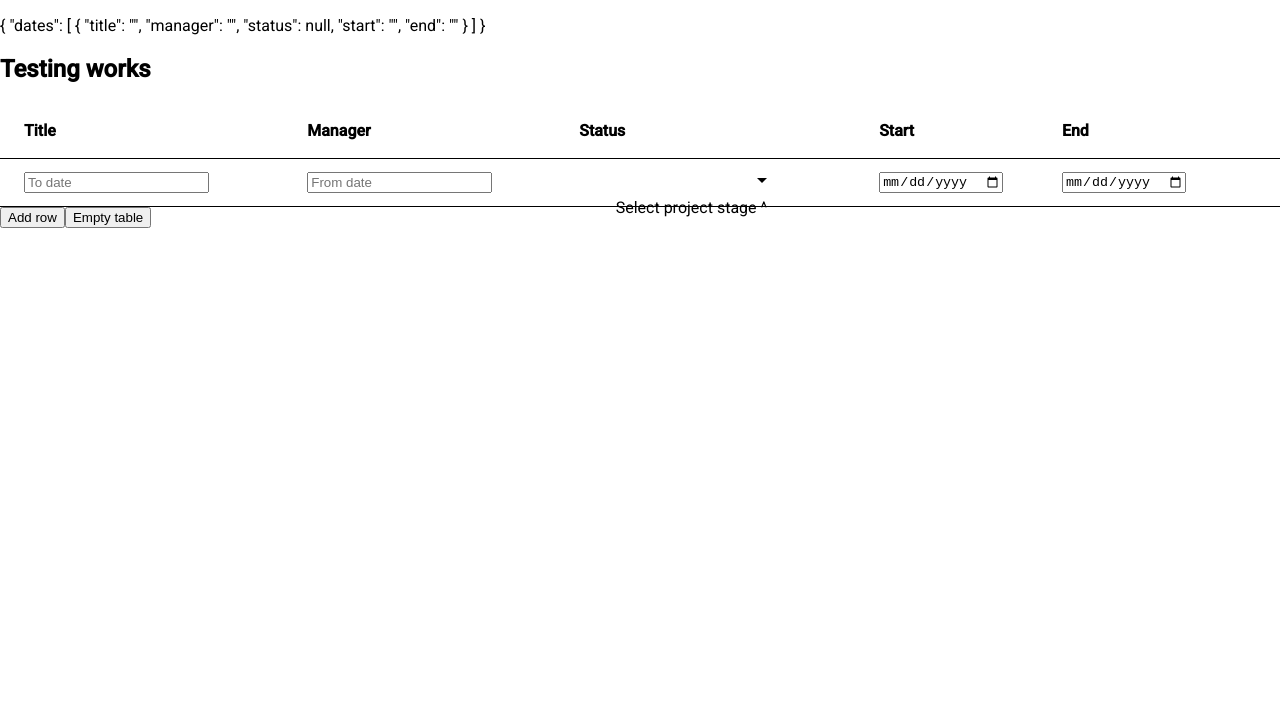
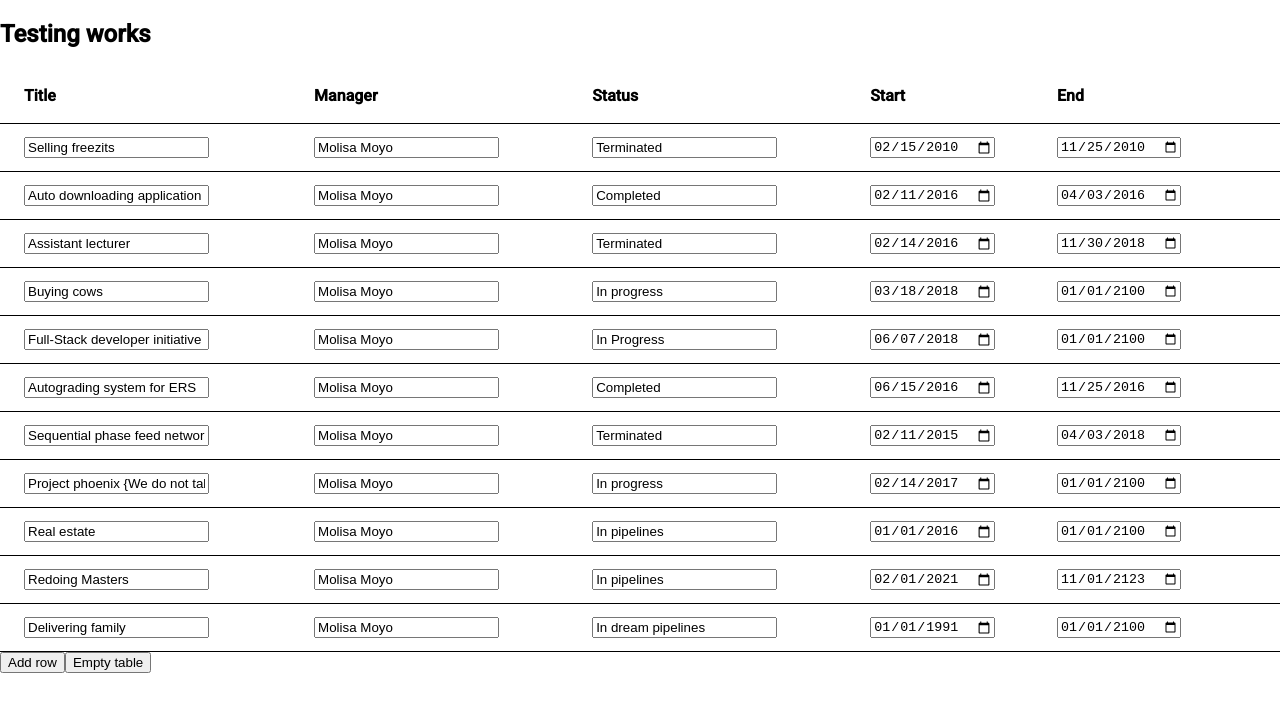
Before and after one commit to tangani/Mezzio-AngularTS, an Angular app in the folder valarcci/: page / in a window 1280 px wide. Shown: the top 712 px of the page. Built offline with nearby package versions, Linux system fonts and the light colour scheme.

Commit message:
Sample front-end fully functional

```diff
--- /dev/null
+++ b/valarcci/src/app/shared/project.ts
@@ -0,0 +1,15 @@
+interface Dates {
+  date: string;
+  timezone_type: number;
+  timezone: string;
+}
+
+
+export interface Project {
+  id: number;
+  title: string;
+  manager: string;
+  status: string;
+  start: Dates;
+  end: Dates;
+}
--- /dev/null
+++ b/valarcci/src/app/shared/projects.ts
@@ -0,0 +1,182 @@
+import { Project } from "./project";
+
+
+
+export const PROJECTS: Project[] = [
+  {
+    id: 1,
+    title: "Selling freezits",
+    manager: "Molisa Moyo",
+    status: "Terminated",
+    start: {
+      date: "2010-02-15 00:00:00.000000",
+      timezone_type: 3,
+      timezone: "UTC"
+    },
+    end: {
+      date: "2010-11-25 00:00:00.000000",
+      timezone_type: 3,
+      timezone: "UTC"
+    }
+  },
+  {
+    "id": 2,
+    "title": "Auto downloading application",
+    "manager": "Molisa Moyo",
+    "status": "Completed",
+    "start": {
+      "date": "2016-02-11 00:00:00.000000",
+      "timezone_type": 3,
+      "timezone": "UTC"
+    },
+    "end": {
+      "date": "2016-04-03 00:00:00.000000",
+      "timezone_type": 3,
+      "timezone": "UTC"
+    }
+  },
+  {
+    "id": 3,
+    "title": "Assistant lecturer",
+    "manager": "Molisa Moyo",
+    "status": "Terminated",
+    "start": {
+      "date": "2016-02-14 00:00:00.000000",
+      "timezone_type": 3,
+      "timezone": "UTC"
+    },
+    "end": {
+      "date": "2018-11-30 00:00:00.000000",
+      "timezone_type": 3,
+      "timezone": "UTC"
+    }
+  },
+  {
+    "id": 4,
+    "title": "Buying cows",
+    "manager": "Molisa Moyo",
+    "status": "In progress",
+    "start": {
+      "date": "2018-03-18 00:00:00.000000",
+      "timezone_type": 3,
+      "timezone": "UTC"
+    },
+    "end": {
+      "date": "2100-01-01 00:00:00.000000",
+      "timezone_type": 3,
+      "timezone": "UTC"
+    }
+  },
+  {
+    "id": 5,
+    "title": "Full-Stack developer initiative",
+    "manager": "Molisa Moyo",
+    "status": "In Progress",
+    "start": {
+      "date": "2018-06-07 00:00:00.000000",
+      "timezone_type": 3,
+      "timezone": "UTC"
+    },
+    "end": {
+      "date": "2100-01-01 00:00:00.000000",
+      "timezone_type": 3,
+      "timezone": "UTC"
+    }
+  },
+  {
+    "id": 6,
+    "title": "Autograding system for ERS",
+    "manager": "Molisa Moyo",
+    "status": "Completed",
+    "start": {
+      "date": "2016-06-15 00:00:00.000000",
+      "timezone_type": 3,
+      "timezone": "UTC"
+    },
+    "end": {
+      "date": "2016-11-25 00:00:00.000000",
+      "timezone_type": 3,
+      "timezone": "UTC"
+    }
+  },
+  {
+    "id": 7,
+    "title": "Sequential phase feed network",
+    "manager": "Molisa Moyo",
+    "status": "Terminated",
+    "start": {
+      "date": "2015-02-11 00:00:00.000000",
+      "timezone_type": 3,
+      "timezone": "UTC"
+    },
+    "end": {
+      "date": "2018-04-03 00:00:00.000000",
+      "timezone_type": 3,
+      "timezone": "UTC"
+    }
+  },
+  {
+    "id": 8,
+    "title": "Project phoenix {We do not talk about this project}",
+    "manager": "Molisa Moyo",
+    "status": "In progress",
+    "start": {
+      "date": "2017-02-14 00:00:00.000000",
+      "timezone_type": 3,
+      "timezone": "UTC"
+    },
+    "end": {
+      "date": "2100-01-01 00:00:00.000000",
+      "timezone_type": 3,
+      "timezone": "UTC"
+    }
+  },
+  {
+    "id": 9,
+    "title": "Real estate",
+    "manager": "Molisa Moyo",
+    "status": "In pipelines",
+    "start": {
+      "date": "2016-01-01 00:00:00.000000",
+      "timezone_type": 3,
+      "timezone": "UTC"
+    },
+    "end": {
+      "date": "2100-01-01 00:00:00.000000",
+      "timezone_type": 3,
+      "timezone": "UTC"
+    }
+  },
+  {
+    "id": 10,
+    "title": "Redoing Masters",
+    "manager": "Molisa Moyo",
+    "status": "In pipelines",
+    "start": {
+      "date": "2021-02-01 00:00:00.000000",
+      "timezone_type": 3,
+      "timezone": "UTC"
+    },
+    "end": {
+      "date": "2123-11-01 00:00:00.000000",
+      "timezone_type": 3,
+      "timezone": "UTC"
+    }
+  },
+  {
+    "id": 11,
+    "title": "Delivering family",
+    "manager": "Molisa Moyo",
+    "status": "In dream pipelines",
+    "start": {
+      "date": "1991-01-01 00:00:00.000000",
+      "timezone_type": 3,
+      "timezone": "UTC"
+    },
+    "end": {
+      "date": "2100-01-01 00:00:00.000000",
+      "timezone_type": 3,
+      "timezone": "UTC"
+    }
+  }
+]
--- a/valarcci/src/app/testing/testing.component.html
+++ b/valarcci/src/app/testing/testing.component.html
@@ -1,51 +1,46 @@
+<!--
 <p>{{form.value | json }}</p>
+-->
 
-<form [formGroup]="form">
+<form [formGroup]="form" #fform="ngForm" (keyup.enter)="onSubmit(fform)">
   <h2>Testing works</h2>
 
-  <table mat-table [dataSource]="dataSource" formArrayName="dates">
+  <table mat-table [dataSource]="dataSource" formArrayName="projects">
     <tr mat-header-row *matHeaderRowDef="displayColumns"></tr>
     <tr mat-row *matRowDef="let row; let i = index; columns: displayColumns;"></tr>
 
     <ng-container matColumnDef="title">
       <th mat-header-cell *matHeaderCellDef> Title </th>
       <td mat-cell *matCellDef="let row; let index=index" [formGroupName]="index">
-        <input type="option" formControlName="title" placeholder="To date">
+        <input type="option" formControlName="title" placeholder="Project title">
       </td>
     </ng-container>
 
     <ng-container matColumnDef="manager">
       <th mat-header-cell *matHeaderCellDef>Manager</th>
       <td mat-cell *matCellDef="let row; let index = index" [formGroupName]="index">
-        <input type="text" formControlName="manager" placeholder="From date">
+        <input type="text" formControlName="manager" placeholder="Project manager">
       </td>
     </ng-container>
 
     <ng-container matColumnDef="status">
       <th mat-header-cell *matHeaderCellDef> Status </th>
       <td mat-cell *matCellDef="let row; let index=index" [formGroupName]="index">
-        <mat-form-field appearance="fill">
-          <mat-select formControlName="status" placeholder="">
-            <mat-option  *ngFor="let level of status" [value]="level.value">
-              {{level.viewValue}}
-            </mat-option>
-          </mat-select>
-          <mat-hint align="end">Select project stage ^</mat-hint>
-        </mat-form-field>
+        <input type="text" formControlName="status" placeholder="Project status">
       </td>
     </ng-container>
 
     <ng-container matColumnDef="start">
       <th mat-header-cell *matHeaderCellDef> Start </th>
       <td mat-cell *matCellDef="let row; let index=index" [formGroupName]="index">
-        <input type="date" formControlName="start" placeholder="To date">
+        <input type="date" formControlName="start" placeholder="Initiation date">
       </td>
     </ng-container>
 
     <ng-container matColumnDef="end">
       <th mat-header-cell *matHeaderCellDef> End </th>
       <td mat-cell *matCellDef="let row; let index=index" [formGroupName]="index">
-        <input type="date" formControlName="end" placeholder="To date">
+        <input type="date" formControlName="end" placeholder="Termination date">
       </td>
     </ng-container>
 
--- a/valarcci/src/app/testing/testing.component.scss
+++ b/valarcci/src/app/testing/testing.component.scss
@@ -1,3 +1,7 @@
 table {
-  width: 100%
+  width: 100%;
+  // display: flex;
+  // flex-direction: column;
+  max-height: 100%;
+  // min-width: 300px;
 }
--- a/valarcci/src/app/testing/testing.component.ts
+++ b/valarcci/src/app/testing/testing.component.ts
@@ -4,10 +4,18 @@ import { AbstractControl, FormArray, FormBuilder, FormGroup } from '@angular/for
 import { BehaviorSubject } from 'rxjs';
 
 import { TableData } from "../shared/table-data.model";
+import { Project } from "../shared/project";
+import { PROJECTS} from "../shared/projects";
 
 interface Level {
   value: string;
   viewValue: string;
+}
+
+interface Dates {
+  date: string;
+  timezone_type: number;
+  timezone: string;
 }
 
 @Component({
@@ -17,6 +25,10 @@ interface Level {
 })
 export class TestingComponent implements OnInit {
 
+  projectData: Project[] = PROJECTS;
+  object;
+  objectLength = 0;
+
   level: Level;
   status: Level[] = [
     {value: 'Imminent', viewValue: 'Imminent'},
@@ -25,17 +37,21 @@ export class TestingComponent implements OnInit {
     {value: 'Complete', viewValue: 'Complete'}
   ];
 
-  data: TableData[] = [ { title: new String(), manager: new String(), status: String(), start: new String(), end: new String()}];
+  project: TableData[] = [ { title: new String(), manager: new String(), status: new String(), start: new Array<3>(), end: new Array(3) }];
   dataSource = new BehaviorSubject<AbstractControl[]>([]);
   displayColumns = ['title', 'manager', 'status', 'start', 'end'];
   rows: FormArray = this.fb.array([]);
-  form: FormGroup = this.fb.group({'dates': this.rows});
+  form: FormGroup = this.fb.group({'projects': this.rows});
 
 
   constructor(private fb: FormBuilder) { }
 
   ngOnInit(): void {
-    this.data.forEach((d: TableData) => this.addRow(d, false));
+    while (this.objectLength < this.projectData.length){
+      this.project.forEach((d: TableData) => this.addRow(this.projectData[this.objectLength], false));
+      this.objectLength += 1;
+    }
+    // this.project.forEach((d: TableData) => this.addRow(this.projectData[0], false));
     this.updateView();
   }
 
@@ -50,10 +66,15 @@ export class TestingComponent implements OnInit {
       'title'   : [d && d.title   ? d.title   : null, []],
       'manager' : [d && d.manager ? d.manager : null, []],
       'status'  : [d && d.status  ? d.status  : null, []],
-      'start'   : [d && d.start   ? d.start   : null, []],
-      'end'     : [d && d.end     ? d.end     : null, []]
+      'start'   : [d && d.start   ? d.start.date.substring(0,10)   : null, []],
+      'end'     : [d && d.end     ? d.end.date.substring(0,10)     : null, []]
 
     })
+
+    /*
+    for (this.object in this.projectData){
+    }
+     */
     this.rows.push(row);
     if (!noUpdate) { this.updateView();}
   }
@@ -62,4 +83,12 @@ export class TestingComponent implements OnInit {
     this.dataSource.next(this.rows.controls);
   }
 
+  onSubmit(f) {
+    console.log(f.value);
+    // this.feedback = this.feedbackForm.value;
+    //console.log(this.feedback.title);
+    // this.form.reset();
+    // this.feedbackFormDirective.resetForm(); 			// Make form is restored to pristine value
+  }
+
 }
```
Also changed, not shown: valarcci/src/app/shared/table-data.model.ts (+8 -2 lines).
